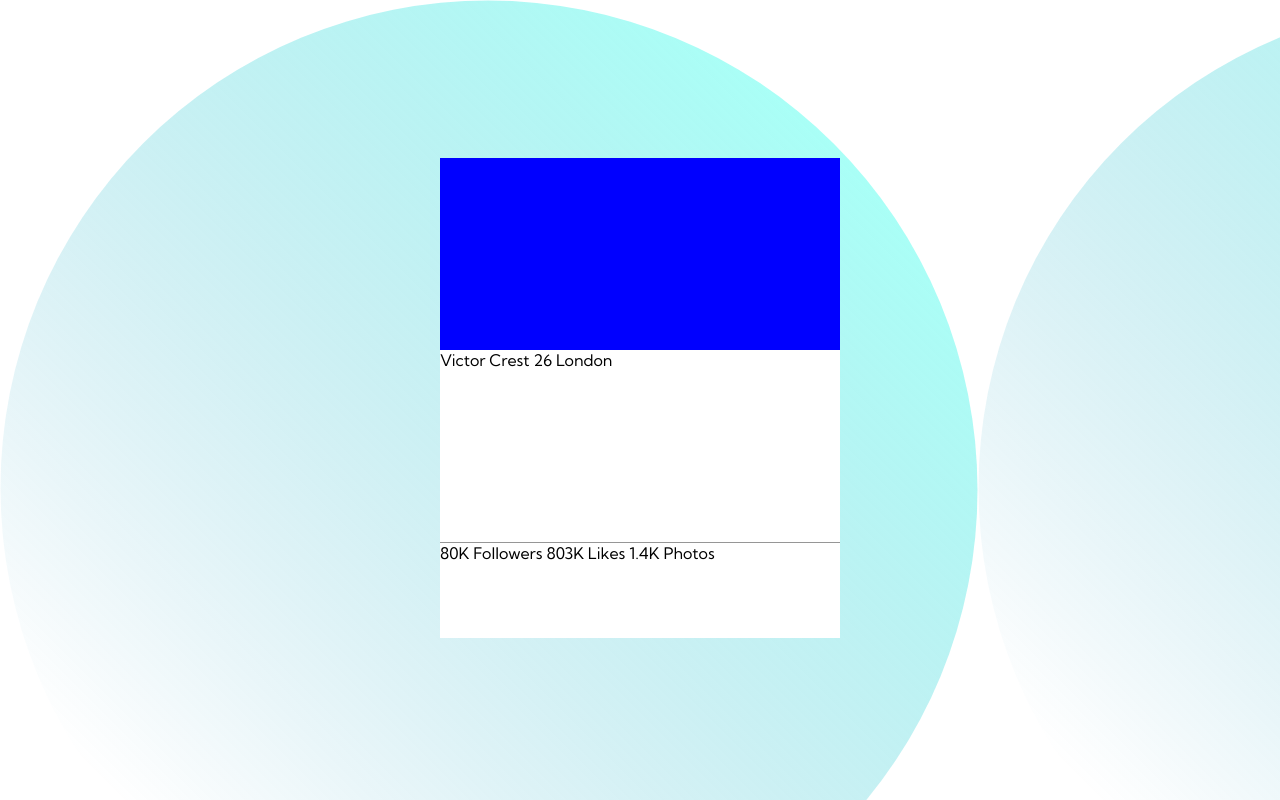
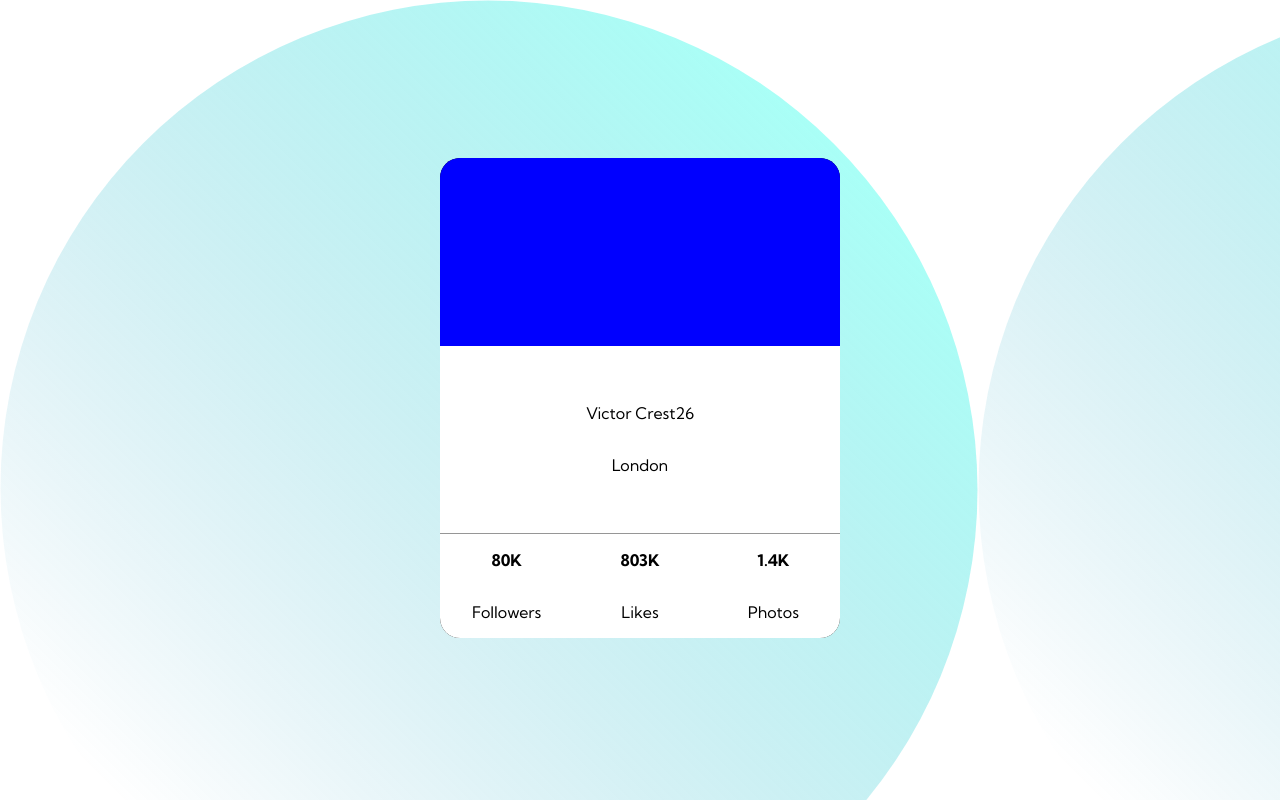
Before and after one commit to LukJeru/profile_card, a plain HTML site: page index.html in a window 1280 px wide. Drawn offline with Linux system fonts and the light colour scheme.

Commit message:
text css

```diff
--- a/index.html
+++ b/index.html
@@ -15,19 +15,18 @@
     <div class="background1">
     </div class="background1">
     <div class="background2">
-      Victor Crest
-      26
-      London
+      <p><class="bold">Victor Crest</class>26</p>
+      <p>London</p>
     </div>
     <div class="background3">
-      80K
-      Followers
+      <p class="bold" id="item1">80K</p>
+      <p id="item2">Followers</p>
 
-      803K
-      Likes
+      <p class="bold" id="item3">803K</p>
+      <p id="item4">Likes</p>
 
-      1.4K
-      Photos
+      <p class="bold" id="item5">1.4K</p>
+      <p id="item6">Photos</p>
     </div>
   </section>
 </body>
--- a/stylesheet.css
+++ b/stylesheet.css
@@ -6,6 +6,8 @@ body{
   font-size: 16px;
   font-family: "Kumbh Sans";
 }
+
+/*element*/
 
 .container{
   background-color: black;
@@ -16,12 +18,18 @@ body{
   display: grid;
   grid-template-rows: 2fr 2fr 1fr;
   grid-template-columns: repeat(3, 1fr);
+  border: none;
+  border-radius: 20px;
+  text-align: center;
 }
 
 .background1 {
   grid-row: 1 / span 1;
   grid-column: 1/ span 3;
   background-color: blue;
+  border: none;
+  border-top-left-radius: 20px;
+  border-top-right-radius: 20px;
 }
 
 .background2 {
@@ -29,18 +37,64 @@ body{
   grid-column: 1/ span 3;
   background-color: white;
   display: flex;
+  flex-direction: column;
+  flex-wrap: wrap;
+  justify-content: center;
+  align-items: center;
 }
+
 
 .background3 {
   grid-row: 3 / span 1;
   grid-column: 1/ span 3;
   background-color: white;
-  display: inline-flex;
+  display: grid;
+  grid-template-rows: 1fr 1fr;
+  grid-template-columns: 1fr 1fr 1fr;
   border-top: .5px solid hsl(0, 0%, 59%);
+  border-bottom-left-radius: 20px;
+  border-bottom-right-radius: 20px;
 }
+
+#item1{
+  grid-row: 1 /span 1;
+  grid-column: 1/ span 1;
+}
+
+#item2{
+  grid-row: 2 /span 1;
+  grid-column: 1/ span 1;
+}
+
+#item3{
+  grid-row: 1 /span 1;
+  grid-column: 2/ span 1;
+}
+
+#item4{
+  grid-row: 2 /span 1;
+  grid-column: 2/ span 1;
+}
+
+#item5{
+  grid-row: 1 /span 1;
+  grid-column: 3/ span 1;
+}
+
+#item6{
+  grid-row: 2 /span 1;
+  grid-column: 3/ span 1;
+}
+
 .profilepic {
   width: 6rem;
   height: 6rem;
   border-radius: 50%;
   overflow: hidden;
 }
+
+/*text*/
+
+.bold{
+  font-weight: 700;
+}
```
